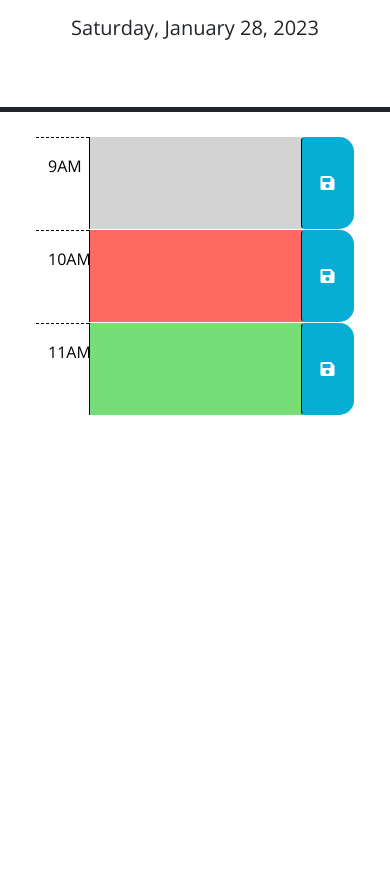
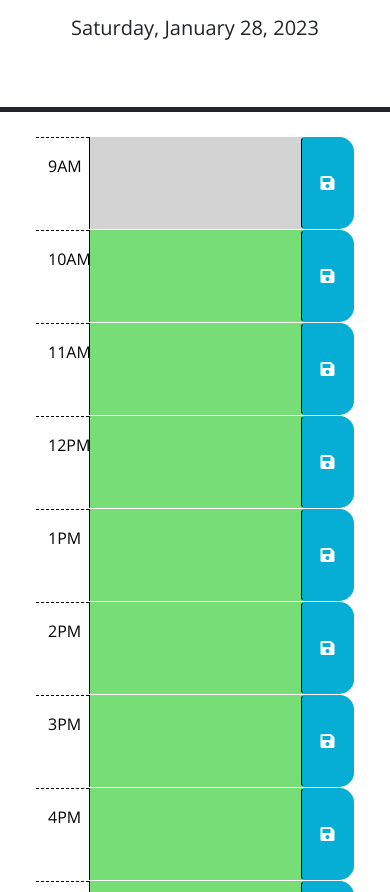
Before and after one commit to eziegler11/Work-Day-Scheduler, a plain HTML site: page index.html in a window 390 px wide. Shown: the part 208-1100 px from the top of the page. Before the commit the page ends 844 px from the top, so only its background shows below. Drawn offline with nearby package versions, Linux system fonts and the light colour scheme.

Commit message:
Attempting to color code hours based on past, present and future.

```diff
--- a/assets/script.js
+++ b/assets/script.js
@@ -1,5 +1,15 @@
 // Global Variables for DOM Elements
-var displayCurrentTime = $(`#currentDay`);
+var displayCurrentDay = $(`#currentDay`);
+var hour9Div = $(`#hour-9`);
+var hour10Div = $(`#hour-10`);
+var hour11Div = $(`#hour-11`);
+var hour12Div = $(`#hour-12`);
+var hour13Div = $(`#hour-13`);
+var hour14Div = $(`#hour-14`);
+var hour15Div = $(`#hour-15`);
+var hour16Div = $(`#hour-16`);
+var hour17Div = $(`#hour-17`);
+
 
 // PSEUDOCODE
 
@@ -8,15 +18,59 @@
 // WHEN I open the planner
 // THEN the current day is displayed at the top of the calendar
 
-var currentTime = dayjs().format(`dddd, MMMM D, YYYY`);
-displayCurrentTime.append(currentTime);
+var currentDay = dayjs().format(`dddd, MMMM D, YYYY`);
+displayCurrentDay.append(currentDay);
 
 // WHEN I scroll down
 // THEN I am presented with timeblocks for standard business hours
-    // Complete the rest of the timeblocks from the three that were given to us in the HTML file
-    // Remove static past, present and future classes
     // find a way to programmatically add or remove the appropriate class
     // Note: Colors need to shift at the START of a new hour. No worries about minutes. If hour = hour then color.
+
+var hours = [9, 10, 11, 12, 13, 14, 15, 16, 17];
+
+for (let i = 0; i < hours.length; i++) {
+    var hour = hours[i];
+    var currentHour = dayjs().hour();
+    if (hour === currentHour) {
+        hour9Div.addClass(`present`);
+        hour10Div.addClass(`present`);
+        hour11Div.addClass(`present`);
+        hour12Div.addClass(`present`);
+        hour13Div.addClass(`present`);
+        hour14Div.addClass(`present`);
+        hour15Div.addClass(`present`);
+        hour16Div.addClass(`present`);
+        hour17Div.addClass(`present`);
+    } else if (hour < currentHour) {
+        hour9Div.addClass(`past`);
+        hour10Div.addClass(`past`);
+        hour11Div.addClass(`past`);
+        hour12Div.addClass(`past`);
+        hour13Div.addClass(`past`);
+        hour14Div.addClass(`past`);
+        hour15Div.addClass(`past`);
+        hour16Div.addClass(`past`);
+        hour17Div.addClass(`past`);
+    }
+    else if (hour > currentHour)
+        hour9Div.addClass(`future`);
+        hour10Div.addClass(`future`);
+        hour11Div.addClass(`future`);
+        hour12Div.addClass(`future`);
+        hour13Div.addClass(`future`);
+        hour14Div.addClass(`future`);
+        hour15Div.addClass(`future`);
+        hour16Div.addClass(`future`);
+        hour17Div.addClass(`future`);
+}
+
+console.log(hours);
+
+// if (projectDate.isBefore(today)) {
+//     rowEl.addClass('project-late');
+//   } else if (projectDate.isSame(today)) {
+//     rowEl.addClass('project-today');
+//   }
 
 // WHEN I view the timeblocks for that day
 // THEN each timeblock is color coded to indicate whether it is in the past, present, or future
--- a/index.html
+++ b/index.html
@@ -26,8 +26,6 @@
     <header class="p-5 mb-4 border-5 border-bottom border-dark text-center">
       <h1 class="display-3">Work Day Scheduler</h1>
       <p class="lead">A simple calendar app for scheduling your work day</p>
-
-      <!-- TODO: Current date through DayJS -->
       <p id="currentDay" class="lead"></p>
     </header>
     <div class="container-lg px-5">
@@ -42,7 +40,7 @@
         -->
 
       <!-- Example of a past time block. The "past" class adds a gray background color. -->
-      <div id="hour-9" class="row time-block past">
+      <div id="hour-9" class="row time-block">
         <div class="col-2 col-md-1 hour text-center py-3">9AM</div>
         <textarea class="col-8 col-md-10 description" rows="3"> </textarea>
         <button class="btn saveBtn col-2 col-md-1" aria-label="save">
@@ -51,7 +49,7 @@
       </div>
 
       <!-- Example of a a present time block. The "present" class adds a red background color. -->
-      <div id="hour-10" class="row time-block present">
+      <div id="hour-10" class="row time-block">
         <div class="col-2 col-md-1 hour text-center py-3">10AM</div>
         <textarea class="col-8 col-md-10 description" rows="3"> </textarea>
         <button class="btn saveBtn col-2 col-md-1" aria-label="save">
@@ -60,8 +58,56 @@
       </div>
 
       <!-- Example of a future time block. The "future" class adds a green background color. -->
-      <div id="hour-11" class="row time-block future">
+      <div id="hour-11" class="row time-block">
         <div class="col-2 col-md-1 hour text-center py-3">11AM</div>
+        <textarea class="col-8 col-md-10 description" rows="3"> </textarea>
+        <button class="btn saveBtn col-2 col-md-1" aria-label="save">
+          <i class="fas fa-save" aria-hidden="true"></i>
+        </button>
+      </div>
+
+      <div id="hour-12" class="row time-block">
+        <div class="col-2 col-md-1 hour text-center py-3">12PM</div>
+        <textarea class="col-8 col-md-10 description" rows="3"> </textarea>
+        <button class="btn saveBtn col-2 col-md-1" aria-label="save">
+          <i class="fas fa-save" aria-hidden="true"></i>
+        </button>
+      </div>
+
+      <div id="hour-13" class="row time-block">
+        <div class="col-2 col-md-1 hour text-center py-3">1PM</div>
+        <textarea class="col-8 col-md-10 description" rows="3"> </textarea>
+        <button class="btn saveBtn col-2 col-md-1" aria-label="save">
+          <i class="fas fa-save" aria-hidden="true"></i>
+        </button>
+      </div>
+
+      <div id="hour-14" class="row time-block">
+        <div class="col-2 col-md-1 hour text-center py-3">2PM</div>
+        <textarea class="col-8 col-md-10 description" rows="3"> </textarea>
+        <button class="btn saveBtn col-2 col-md-1" aria-label="save">
+          <i class="fas fa-save" aria-hidden="true"></i>
+        </button>
+      </div>
+
+      <div id="hour-15" class="row time-block">
+        <div class="col-2 col-md-1 hour text-center py-3">3PM</div>
+        <textarea class="col-8 col-md-10 description" rows="3"> </textarea>
+        <button class="btn saveBtn col-2 col-md-1" aria-label="save">
+          <i class="fas fa-save" aria-hidden="true"></i>
+        </button>
+      </div>
+
+      <div id="hour-16" class="row time-block">
+        <div class="col-2 col-md-1 hour text-center py-3">4PM</div>
+        <textarea class="col-8 col-md-10 description" rows="3"> </textarea>
+        <button class="btn saveBtn col-2 col-md-1" aria-label="save">
+          <i class="fas fa-save" aria-hidden="true"></i>
+        </button>
+      </div>
+
+      <div id="hour-17" class="row time-block">
+        <div class="col-2 col-md-1 hour text-center py-3">5PM</div>
         <textarea class="col-8 col-md-10 description" rows="3"> </textarea>
         <button class="btn saveBtn col-2 col-md-1" aria-label="save">
           <i class="fas fa-save" aria-hidden="true"></i>
```
